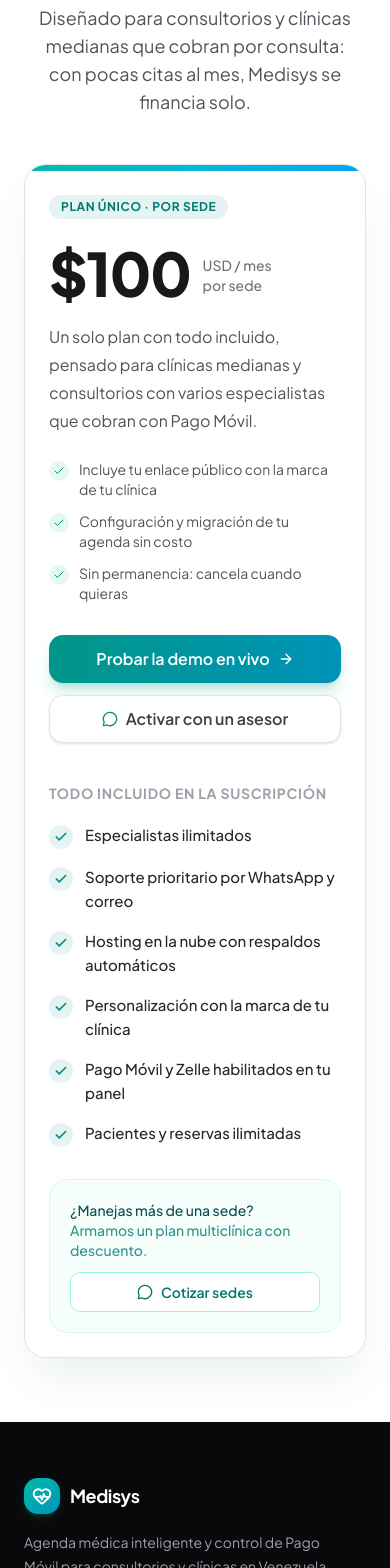
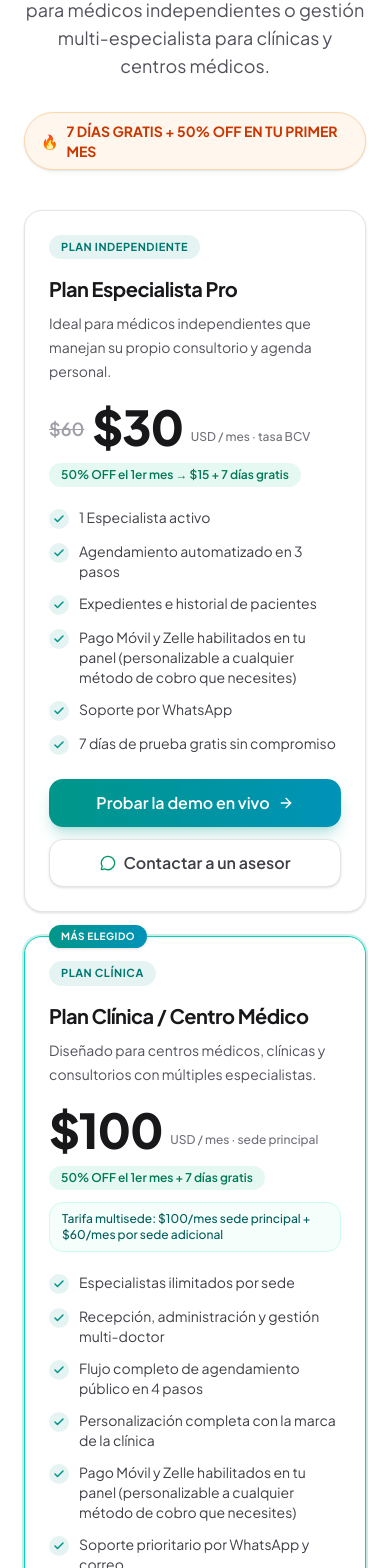
Before and after one commit to jggalviz/medisys, a Next.js app: page / in a window 390 px wide. Shown: the part 4676-6244 px from the top of the page. Built offline with nearby package versions, Linux system fonts and the light colour scheme.

Commit message:
feat(landing): reestructurar sección de precios con Plan Pro (), Plan Clínica (/sede) y promos de 50% OFF + 7 días gratis

```diff
--- a/src/app/page.tsx
+++ b/src/app/page.tsx
@@ -20,7 +20,11 @@
 import { cn } from "@/lib/utils"
 import { Navbar } from "@/components/landing/Navbar"
 import { Brand } from "@/components/landing/Brand"
-import { RESERVAR_DEMO_ROUTE, DEMO_CLINIC_SLUG } from "@/lib/demo"
+import {
+  RESERVAR_DEMO_ROUTE,
+  RESERVAR_INDEPENDIENTE_ROUTE,
+  DEMO_CLINIC_SLUG,
+} from "@/lib/demo"
 import { DemoHubTrigger } from "@/components/demo/DemoHubTrigger"
 
 /* ------------------------------------------------------------------ */
@@ -138,13 +142,65 @@
   },
 ]
 
-const PRICING_FEATURES: readonly string[] = [
-  "Especialistas ilimitados",
-  "Soporte prioritario por WhatsApp y correo",
-  "Hosting en la nube con respaldos automáticos",
-  "Personalización con la marca de tu clínica",
-  "Pago Móvil y Zelle habilitados en tu panel",
-  "Pacientes y reservas ilimitadas",
+type PlanLanding = {
+  id: string
+  badge: string
+  nombre: string
+  descripcion: string
+  precio: string
+  precioDetalle: string
+  precioTachado?: string
+  promo: string
+  multisede?: string
+  destacado?: boolean
+  features: readonly string[]
+  demoHref: string
+}
+
+const PLANES_LANDING: readonly PlanLanding[] = [
+  {
+    id: "pro",
+    badge: "PLAN INDEPENDIENTE",
+    nombre: "Plan Especialista Pro",
+    descripcion:
+      "Ideal para médicos independientes que manejan su propio consultorio y agenda personal.",
+    precio: "$30",
+    precioDetalle: "USD / mes · tasa BCV",
+    precioTachado: "$60",
+    promo: "50% OFF el 1er mes → $15 + 7 días gratis",
+    features: [
+      "1 Especialista activo",
+      "Agendamiento automatizado en 3 pasos",
+      "Expedientes e historial de pacientes",
+      "Pago Móvil y Zelle habilitados en tu panel (personalizable a cualquier método de cobro que necesites)",
+      "Soporte por WhatsApp",
+      "7 días de prueba gratis sin compromiso",
+    ],
+    demoHref: RESERVAR_INDEPENDIENTE_ROUTE,
+  },
+  {
+    id: "clinica",
+    badge: "PLAN CLÍNICA",
+    nombre: "Plan Clínica / Centro Médico",
+    descripcion:
+      "Diseñado para centros médicos, clínicas y consultorios con múltiples especialistas.",
+    precio: "$100",
+    precioDetalle: "USD / mes · sede principal",
+    promo: "50% OFF el 1er mes + 7 días gratis",
+    multisede: "$100/mes sede principal + $60/mes por sede adicional",
+    destacado: true,
+    features: [
+      "Especialistas ilimitados por sede",
+      "Recepción, administración y gestión multi-doctor",
+      "Flujo completo de agendamiento público en 4 pasos",
+      "Personalización completa con la marca de la clínica",
+      "Pago Móvil y Zelle habilitados en tu panel (personalizable a cualquier método de cobro que necesites)",
+      "Soporte prioritario por WhatsApp y correo",
+      "Migración y configuración inicial sin costo",
+      "7 días de prueba gratis sin compromiso",
+    ],
+    demoHref: DEMO_ROUTE,
+  },
 ]
 
 /* ------------------------------------------------------------------ */
@@ -525,61 +581,79 @@
       <Container className="py-16 sm:py-20 lg:py-24">
         <SectionHeading
           eyebrow="Precios"
-          title="Una tarifa plana que se paga sola con la primera cita"
-          description="Diseñado para consultorios y clínicas medianas que cobran por consulta: con pocas citas al mes, Medisys se financia solo."
+          title="Elige el plan para tu consultorio o clínica"
+          description="Dos planes claros: agenda personal para médicos independientes o gestión multi-especialista para clínicas y centros médicos."
         />
 
-        <div className="relative mx-auto mt-12 max-w-5xl overflow-hidden rounded-3xl border border-zinc-200 bg-white shadow-2xl shadow-teal-900/10">
-          <div
-            className="h-1.5 w-full bg-linear-to-r from-teal-500 via-cyan-500 to-sky-500"
-            aria-hidden="true"
-          />
+        <div className="mx-auto mt-8 flex w-fit items-center gap-2 rounded-full border border-orange-200 bg-orange-50 px-4 py-2 text-sm font-bold text-orange-700 shadow-sm">
+          <span aria-hidden="true">🔥</span>
+          7 DÍAS GRATIS + 50% OFF EN TU PRIMER MES
+        </div>
 
-          <div className="grid gap-10 p-6 sm:p-10 lg:grid-cols-[0.95fr_1.05fr] lg:gap-14">
-            {/* Columna del plan y CTAs */}
-            <div className="flex flex-col">
-              <span className="inline-flex w-fit items-center rounded-full bg-teal-600/10 px-3 py-1 text-xs font-bold uppercase tracking-wider text-teal-700">
-                Plan único · por sede
+        <div className="mx-auto mt-10 grid max-w-5xl gap-6 md:grid-cols-2">
+          {PLANES_LANDING.map((plan) => (
+            <article
+              key={plan.id}
+              className={cn(
+                "relative flex flex-col rounded-2xl border bg-white p-6 shadow-sm transition-shadow hover:shadow-lg",
+                plan.destacado ? "border-teal-400 ring-2 ring-teal-500/20" : "border-zinc-200"
+              )}
+            >
+              {plan.destacado && (
+                <span className="absolute -top-3 left-6 rounded-full bg-linear-to-r from-teal-600 to-cyan-600 px-3 py-1 text-[10px] font-bold uppercase tracking-wider text-white shadow">
+                  Más elegido
+                </span>
+              )}
+
+              <span className="inline-flex w-fit items-center rounded-full bg-teal-600/10 px-3 py-1 text-[11px] font-bold uppercase tracking-wider text-teal-700">
+                {plan.badge}
               </span>
 
-              <div className="mt-6 flex items-end gap-3">
-                <span className="text-6xl font-extrabold tracking-tight text-zinc-900">
-                  $100
+              <h3 className="mt-4 text-xl font-bold tracking-tight text-zinc-900">
+                {plan.nombre}
+              </h3>
+              <p className="mt-2 text-sm leading-6 text-zinc-600">
+                {plan.descripcion}
+              </p>
+
+              <div className="mt-5 flex items-end gap-2">
+                {plan.precioTachado && (
+                  <span className="pb-2 text-lg font-semibold text-zinc-400 line-through">
+                    {plan.precioTachado}
+                  </span>
+                )}
+                <span className="text-5xl font-extrabold tracking-tight text-zinc-900">
+                  {plan.precio}
                 </span>
-                <span className="pb-2 text-sm font-medium leading-5 text-zinc-500">
-                  USD / mes
-                  <br />
-                  por sede
+                <span className="pb-1.5 text-xs font-medium leading-4 text-zinc-500">
+                  {plan.precioDetalle}
                 </span>
               </div>
 
-              <p className="mt-5 text-pretty leading-7 text-zinc-600">
-                Un solo plan con todo incluido, pensado para clínicas
-                medianas y consultorios con varios especialistas que cobran con
-                Pago Móvil.
+              <p className="mt-3 w-fit rounded-full bg-emerald-500/10 px-3 py-1 text-xs font-semibold text-emerald-700">
+                {plan.promo}
               </p>
 
-              <ul className="mt-6 space-y-3">
-                {[
-                  "Incluye tu enlace público con la marca de tu clínica",
-                  "Configuración y migración de tu agenda sin costo",
-                  "Sin permanencia: cancela cuando quieras",
-                ].map((item) => (
-                  <li
-                    key={item}
-                    className="flex items-start gap-2.5 text-sm text-zinc-600"
-                  >
-                    <span className="mt-0.5 flex size-5 shrink-0 items-center justify-center rounded-full bg-emerald-500/10">
-                      <Check className="size-3 text-emerald-600" aria-hidden="true" />
+              {plan.multisede && (
+                <p className="mt-3 rounded-xl border border-teal-100 bg-teal-50/60 px-3 py-2 text-xs font-medium text-teal-800">
+                  Tarifa multisede: {plan.multisede}
+                </p>
+              )}
+
+              <ul className="mt-5 flex-1 space-y-3">
+                {plan.features.map((feature) => (
+                  <li key={feature} className="flex items-start gap-2.5 text-sm text-zinc-700">
+                    <span className="mt-0.5 flex size-5 shrink-0 items-center justify-center rounded-full bg-teal-600/10 text-teal-600">
+                      <Check className="size-3" aria-hidden="true" strokeWidth={3} />
                     </span>
-                    {item}
+                    <span className="leading-5">{feature}</span>
                   </li>
                 ))}
               </ul>
 
-              <div className="mt-8 flex flex-col gap-3">
+              <div className="mt-6 flex flex-col gap-3">
                 <Link
-                  href={DEMO_ROUTE}
+                  href={plan.demoHref}
                   className="inline-flex h-12 items-center justify-center gap-2 rounded-xl bg-linear-to-r from-teal-600 to-cyan-600 px-6 text-base font-semibold text-white shadow-lg shadow-teal-600/25 transition hover:shadow-xl hover:brightness-110 active:scale-[0.99]"
                 >
                   Probar la demo en vivo
@@ -591,58 +665,21 @@
                   rel="noopener noreferrer"
                   className="inline-flex h-12 items-center justify-center gap-2 rounded-xl border border-zinc-200 bg-white px-6 text-base font-semibold text-zinc-700 shadow-sm transition hover:border-zinc-300 hover:bg-zinc-50"
                 >
-                  <MessageCircle
-                    className="size-4 text-emerald-600"
-                    aria-hidden="true"
-                  />
-                  Activar con un asesor
+                  <MessageCircle className="size-4 text-emerald-600" aria-hidden="true" />
+                  Contactar a un asesor
                 </a>
               </div>
-            </div>
+            </article>
+          ))}
+        </div>
 
-            {/* Columna del checklist */}
-            <div className="lg:border-l lg:border-dashed lg:border-zinc-200 lg:pl-14">
-              <h3 className="text-sm font-bold uppercase tracking-wider text-zinc-400">
-                Todo incluido en la suscripción
-              </h3>
-              <ul className="mt-5 space-y-4">
-                {PRICING_FEATURES.map((feature) => (
-                  <li key={feature} className="flex items-start gap-3">
-                    <span className="mt-0.5 flex size-6 shrink-0 items-center justify-center rounded-full bg-teal-600/10 text-teal-600">
-                      <Check className="size-3.5" aria-hidden="true" strokeWidth={3} />
-                    </span>
-                    <span className="text-[15px] font-medium leading-6 text-zinc-800">
-                      {feature}
-                    </span>
-                  </li>
-                ))}
-              </ul>
-
-              <div className="mt-8 flex flex-col gap-3 rounded-2xl border border-teal-100 bg-teal-50/60 p-5 sm:flex-row sm:items-center sm:justify-between">
-                <p className="text-sm font-medium text-teal-900">
-                  ¿Manejas más de una sede?
-                  <span className="block text-teal-700/80">
-                    Armamos un plan multiclínica con descuento.
-                  </span>
-                </p>
-                <a
-                  href={WHATSAPP_URL}
-                  target="_blank"
-                  rel="noopener noreferrer"
-                  className="inline-flex h-10 shrink-0 items-center justify-center gap-2 rounded-lg border border-teal-200 bg-white px-4 text-sm font-semibold text-teal-700 transition hover:border-teal-300 hover:bg-teal-50"
-                >
-                  <MessageCircle className="size-4" aria-hidden="true" />
-                  Cotizar sedes
-                </a>
-              </div>
-            </div>
-          </div>
-        </div>
+        <p className="mx-auto mt-6 max-w-2xl text-center text-xs leading-5 text-zinc-500">
+          Precios en USD. Pagos en Bolívares calculados a la tasa oficial BCV del día.
+        </p>
       </Container>
     </section>
   )
 }
-
 /* ================================================================== */
 /* Footer                                                              */
 /* ================================================================== */
```
